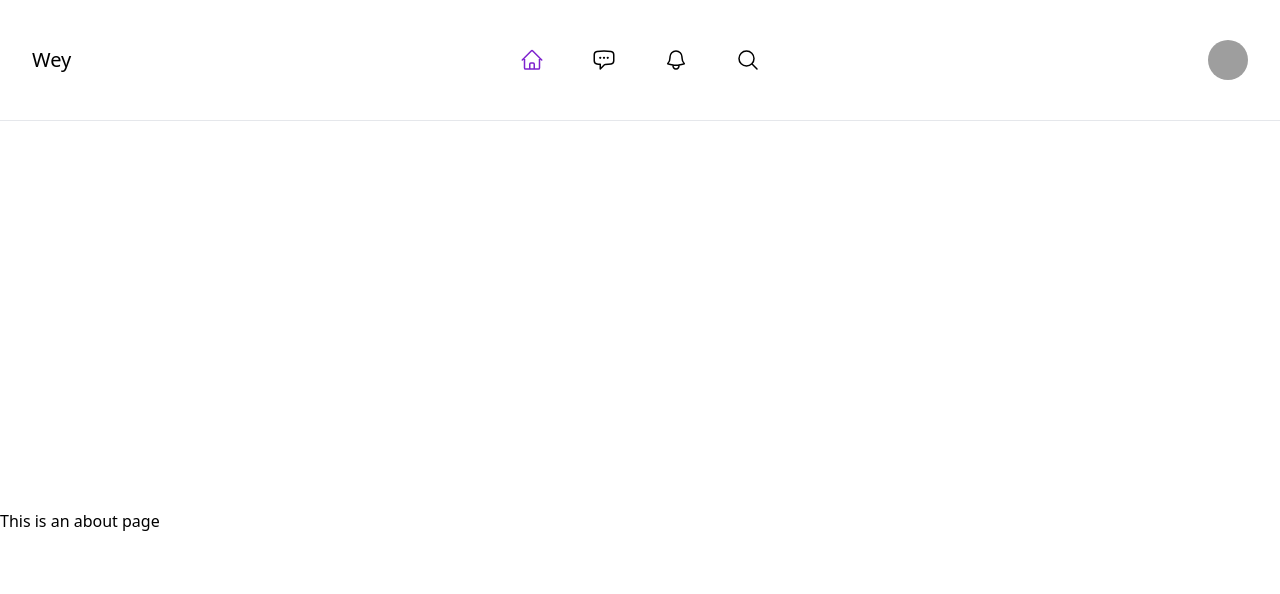
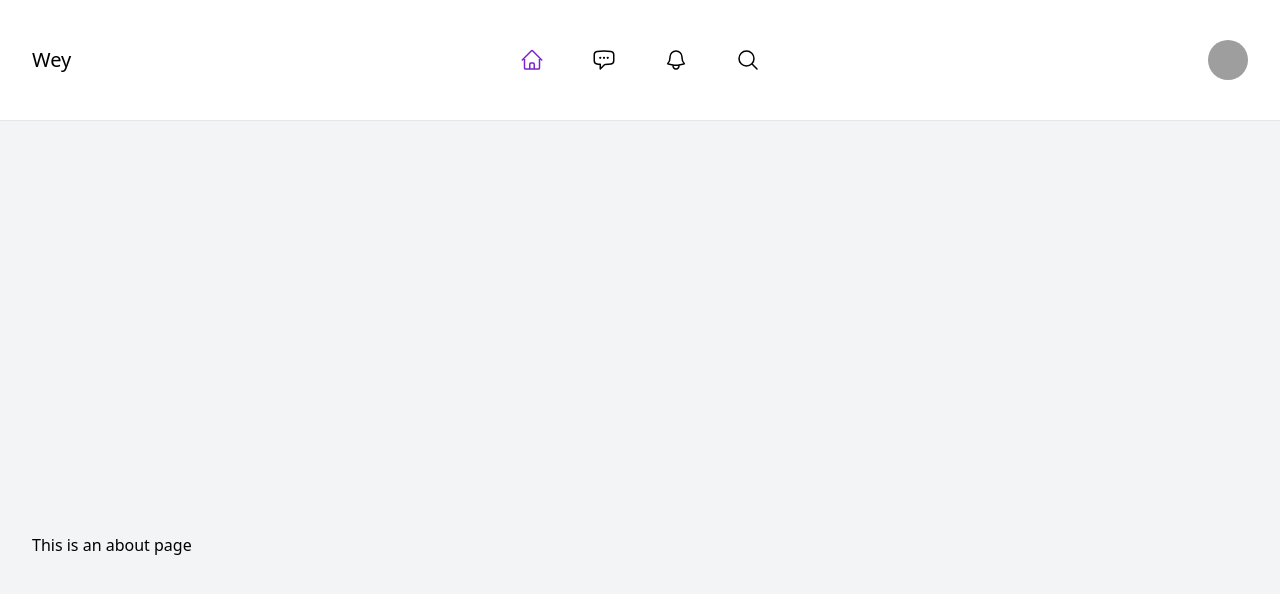
Before and after one commit to mohamadanasfattoum/Django-vue-Social-Media-App, a Vue app in the folder frontend/vue-frontend/: page /about in a window 1280 px wide. Shown: the top 594 px of the page. Built offline with nearby package versions, Linux system fonts and the light colour scheme; grey boxes are pictures that could not be loaded.

Commit message:
add main to app.vue

```diff
--- a/frontend/vue-frontend/src/App.vue
+++ b/frontend/vue-frontend/src/App.vue
@@ -49,5 +49,9 @@
     </div>
   </nav>
 
-  <RouterView />
+  <main class="px-8 py-6 bg-gray-100">
+    <RouterView />
+
+  </main>
+
 </template>
```
